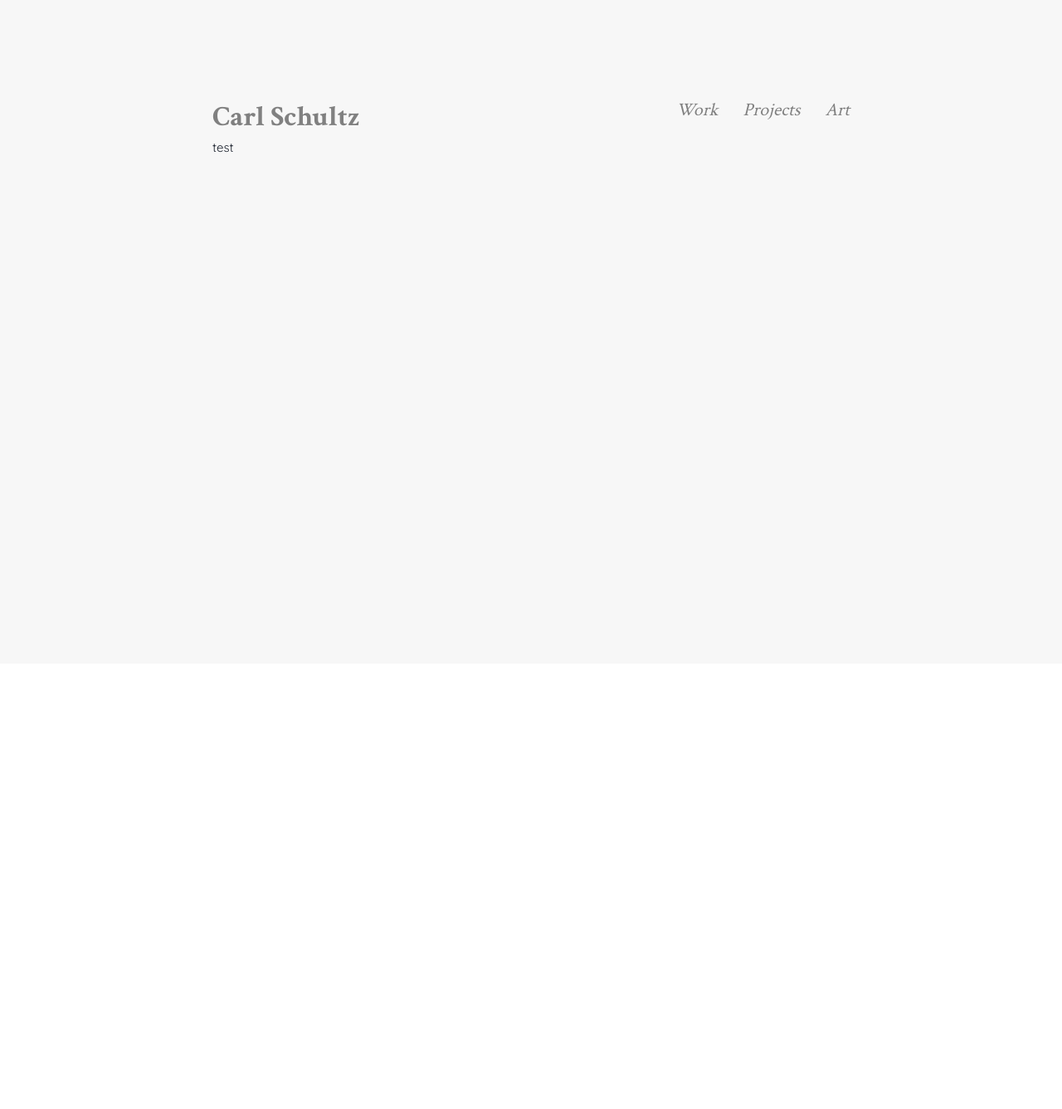
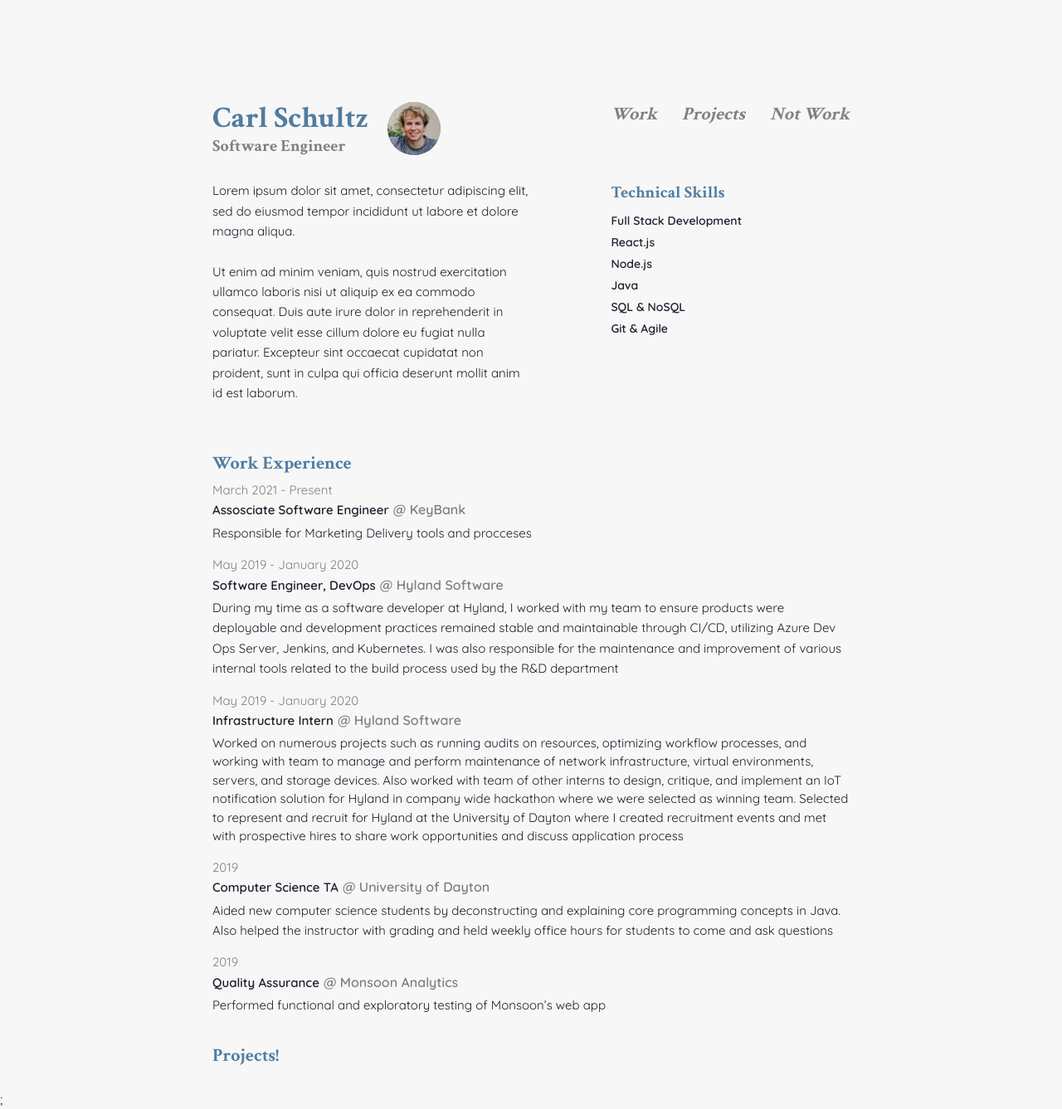
Before and after one commit to carl-schultz/portfolio, a React (Create React App) app: page / in a window 1280 px wide. Shown: the whole page at 83% size. Before the commit the page ends 800 px from the top, so only its background shows below. Built offline with nearby package versions, Linux system fonts and the light colour scheme.

Commit message:
heading, links, and work/project section

```diff
--- a/package.json
+++ b/package.json
@@ -3,11 +3,15 @@
   "version": "0.1.0",
   "private": true,
   "dependencies": {
+    "@chakra-ui/react": "^1.6.3",
+    "@emotion/react": "^11.4.0",
+    "@emotion/styled": "^11.3.0",
     "@fontsource/crimson-text": "^4.3.0",
     "@fontsource/quicksand": "^4.3.0",
     "@testing-library/jest-dom": "^5.12.0",
     "@testing-library/react": "^11.2.7",
     "@testing-library/user-event": "^12.8.3",
+    "framer-motion": "^4.1.17",
     "react": "^17.0.2",
     "react-dom": "^17.0.2",
     "react-scripts": "4.0.3",
--- a/public/index.html
+++ b/public/index.html
@@ -1,17 +1,15 @@
 <!DOCTYPE html>
 <html lang="en">
   <head>
-    <link rel="preconnect" href="https://fonts.gstatic.com"></link>
-      <link href="https://fonts.googleapis.com/css2?family=Crimson+Text:wght@400;700&display=swap" rel="stylesheet"></link>
     <meta charset="utf-8" />
     <link rel="icon" href="%PUBLIC_URL%/favicon.ico" />
     <meta name="viewport" content="width=device-width, initial-scale=1" />
     <meta name="theme-color" content="#000000" />
-    <meta
-      name="description"
-      content="Web site created using create-react-app"
-    />
+    <meta name="description" content="Web site created using create-react-app" />
     <link rel="apple-touch-icon" href="%PUBLIC_URL%/logo192.png" />
+    <link rel="preconnect" href="https://fonts.gstatic.com" />
+    <link rel="preconnect" href="https://fonts.gstatic.com" />
+    <link href="https://fonts.googleapis.com/css2?family=Crimson+Text:wght@700&family=Quicksand:wght@400;600&display=swap" rel="stylesheet" />
     <!--
       manifest.json provides metadata used when your web app is installed on a
       user's mobile device or desktop. See https://developers.google.com/web/fundamentals/web-app-manifest/
@@ -28,8 +26,9 @@
     -->
     <title>React App</title>
   </head>
-  <body>
+  <body style="background-color: #f7f7f7">
     <noscript>You need to enable JavaScript to run this app.</noscript>
+
     <div id="root"></div>
     <!--
       This HTML file is a template.
--- a/src/App.js
+++ b/src/App.js
@@ -1,21 +1,19 @@
-import { ChakraProvider, extendTheme, Box } from "@chakra-ui/react";
+import theme from "./theme";
+import { ChakraProvider } from "@chakra-ui/react";
 import Main from "./Main.js";
-
-const theme = extendTheme({
-  fontWeights: {
-    normal: 400,
-    bold: 700,
-  },
-  fontSizes: {},
-});
+import { useState, useEffect } from "react";
 
 function App() {
+  const [isReady, setIsReady] = useState(false);
+  useEffect(() => {
+    document.fonts.load("12px Quicksand").then(() => setIsReady(true));
+  }, []);
   return (
-    <Box bg="#f7f7f7">
+    isReady && (
       <ChakraProvider theme={theme}>
-        <Main />
+        <Main />;
       </ChakraProvider>
-    </Box>
+    )
   );
 }
 
--- a/src/Main.js
+++ b/src/Main.js
@@ -1,40 +1,187 @@
 import React from "react";
-import { Box, Text, Center, SimpleGrid, Stack, useBreakpointValue, Link, HStack, GridItem } from "@chakra-ui/react";
-
-import "@fontsource/crimson-text";
+import {
+  Box,
+  Tabs,
+  TabList,
+  TabPanels,
+  Tab,
+  TabPanel,
+  Text,
+  Heading,
+  Center,
+  SimpleGrid,
+  Stack,
+  useBreakpointValue,
+  Link,
+  HStack,
+  GridItem,
+  Avatar,
+} from "@chakra-ui/react";
 
 const Main = () => {
   const column = useBreakpointValue({ base: "1", md: "2" });
   const display = useBreakpointValue({ base: "none", md: "block" });
   const padding = useBreakpointValue({ base: "20px", md: "96px" });
+  const paddingWork = useBreakpointValue({ base: "0px", md: "20px" });
+  const float = useBreakpointValue({ base: "left", md: "right" });
 
   return (
-    <Box paddingTop={padding} height="100vh" bg="#f7f7f7">
+    <Box paddingTop={padding}>
       <Center>
-        <SimpleGrid columns={column} spacing={10} width="48em" margin="20px">
-          <Stack spacing="0px">
-            <Text align="left" color="grey" fontFamily="Crimson Text" fontSize="34px" fontWeight="bold">
+        <SimpleGrid columns={column} spacing="0px" width="48em" margin="20px">
+          <Stack spacing="35px">
+            <HStack>
+              <Box position="relative" top="5px">
+                <Heading align="left" color="#507ca1" paddingRight="15px">
                   Carl Schultz
-            </Text>
-            <Text fontFamily="Quicksand" fontSize="15px">
-              test
+                </Heading>
+                <Heading fontSize="20px" color="grey">
+                  Software Engineer
+                </Heading>
+              </Box>
+              <Avatar src="/headshot.jpg" size="lg" position="relative" top="5px"></Avatar>
+            </HStack>
+            <Text font="body" fontSize="15px" lineHeight="tall">
+              Lorem ipsum dolor sit amet, consectetur adipiscing elit, sed do eiusmod tempor incididunt ut labore et dolore magna aliqua. <br />
+              <br />
+              Ut enim ad minim veniam, quis nostrud exercitation ullamco laboris nisi ut aliquip ex ea commodo consequat. Duis aute irure dolor in
+              reprehenderit in voluptate velit esse cillum dolore eu fugiat nulla pariatur. Excepteur sint occaecat cupidatat non proident, sunt in
+              culpa qui officia deserunt mollit anim id est laborum.
             </Text>
           </Stack>
 
-          <GridItem align="right">
-            <HStack spacing="30px" justify="right" display={display}>
-              <Link fontSize="22px" fontStyle="italic" color="grey" fontFamily="Crimson Text">
+          <GridItem>
+            <Stack float={float}>
+              <HStack spacing="30px" display={display} paddingBottom="28px" paddingTop="5px">
+                <Link fontFamily="crimson text" fontSize="22px" fontStyle="italic" color="grey">
                   Work
                 </Link>
-              <Link fontSize="22px" fontStyle="italic" color="grey" fontFamily="Crimson Text">
+                <Link fontFamily="crimson text" fontSize="22px" fontStyle="italic" color="grey">
                   Projects
                 </Link>
-              <Link fontSize="22px" fontStyle="italic" color="grey" fontFamily="Crimson Text">
-                Art
+                <Link fontFamily="crimson text" fontSize="22px" fontStyle="italic" color="grey">
+                  Not Work
                 </Link>
               </HStack>
+              <Stack spacing="5px" paddingTop="30px">
+                <Heading color="#507ca1" fontSize="20px" fontWeight="bold" paddingBottom="7px">
+                  Technical Skills
+                </Heading>
+                <Text fontSize="14px" fontWeight="bold">
+                  Full Stack Development
+                </Text>
+                <Text fontSize="14px" fontWeight="bold">
+                  React.js
+                </Text>
+                <Text fontSize="14px" fontWeight="bold">
+                  Node.js
+                </Text>
+                <Text fontSize="14px" fontWeight="bold">
+                  Java
+                </Text>
+                <Text fontSize="14px" fontWeight="bold">
+                  SQL & NoSQL
+                </Text>
+                <Text fontSize="14px" fontWeight="bold">
+                  Git & Agile
+                </Text>
+              </Stack>
+            </Stack>
           </GridItem>
         </SimpleGrid>
+      </Center>
+      <Center>
+        <Stack spacing="35px" paddingTop={paddingWork} width="48em" margin="20px">
+          <Box id="work">
+            <Heading color="#507ca1" fontWeight="bold" fontSize="22px" paddingBottom="7px">
+              Work Experience
+            </Heading>
+            <Stack spacing="15px">
+              <Box>
+                <Text color="grey" fontSize="15px">
+                  March 2021 - Present
+                </Text>
+                <Text as="span" fontWeight="bold" fontSize="15px" paddingRight="5px">
+                  Assosciate Software Engineer
+                </Text>
+                <Text as="span" fontWeight="bold" color="grey">
+                  @ KeyBank
+                </Text>
+                <Text fontSize="15px" paddingTop="4px" lineHeight="tall">
+                  Responsible for Marketing Delivery tools and procceses
+                </Text>
+              </Box>
+              <Box>
+                <Text color="grey" fontSize="15px">
+                  May 2019 - January 2020
+                </Text>
+                <Text as="span" fontWeight="bold" fontSize="15px" paddingRight="5px">
+                  Software Engineer, DevOps
+                </Text>
+                <Text as="span" fontWeight="bold" color="grey">
+                  @ Hyland Software
+                </Text>
+                <Text fontSize="15px" paddingTop="4px" lineHeight="tall">
+                  During my time as a software developer at Hyland, I worked with my team to ensure products were deployable and development practices
+                  remained stable and maintainable through CI/CD, utilizing Azure Dev Ops Server, Jenkins, and Kubernetes. I was also responsible for
+                  the maintenance and improvement of various internal tools related to the build process used by the R&D department
+                </Text>
+              </Box>
+              <Box>
+                <Text color="grey" fontSize="15px">
+                  May 2019 - January 2020
+                </Text>
+                <Text as="span" fontWeight="bold" fontSize="15px" paddingRight="5px">
+                  Infrastructure Intern
+                </Text>
+                <Text as="span" fontWeight="bold" color="grey">
+                  @ Hyland Software
+                </Text>
+                <Text fontSize="15px" paddingTop="4px">
+                  Worked on numerous projects such as running audits on resources, optimizing workflow processes, and working with team to manage and
+                  perform maintenance of network infrastructure, virtual environments, servers, and storage devices. Also worked with team of other
+                  interns to design, critique, and implement an IoT notification solution for Hyland in company wide hackathon where we were selected
+                  as winning team. Selected to represent and recruit for Hyland at the University of Dayton where I created recruitment events and met
+                  with prospective hires to share work opportunities and discuss application process
+                </Text>
+              </Box>
+              <Box>
+                <Text color="grey" fontSize="15px">
+                  2019
+                </Text>
+                <Text as="span" fontWeight="bold" fontSize="15px" paddingRight="5px">
+                  Computer Science TA
+                </Text>
+                <Text as="span" fontWeight="bold" color="grey">
+                  @ University of Dayton
+                </Text>
+                <Text fontSize="15px" paddingTop="4px" lineHeight="tall">
+                  Aided new computer science students by deconstructing and explaining core programming concepts in Java. Also helped the instructor
+                  with grading and held weekly office hours for students to come and ask questions
+                </Text>
+              </Box>
+              <Box>
+                <Text color="grey" fontSize="15px">
+                  2019
+                </Text>
+                <Text as="span" fontWeight="bold" fontSize="15px" paddingRight="5px">
+                  Quality Assurance
+                </Text>
+                <Text as="span" fontWeight="bold" color="grey">
+                  @ Monsoon Analytics
+                </Text>
+                <Text fontSize="15px" paddingTop="4px" lineHeight="tall">
+                  Performed functional and exploratory testing of Monsoon’s web app
+                </Text>
+              </Box>
+            </Stack>
+          </Box>
+          <Box id="projects">
+            <Heading color="#507ca1" fontWeight="bold" fontSize="22px" paddingBottom="7px">
+              Projects!
+            </Heading>
+          </Box>
+        </Stack>
       </Center>
     </Box>
   );
--- a/src/index.js
+++ b/src/index.js
@@ -1,8 +1,6 @@
 import React from "react";
 import ReactDOM from "react-dom";
 import App from "./App";
-import "@fontsource/crimson-text";
-import "@fontsource/quicksand";
 
 ReactDOM.render(
   <React.StrictMode>
--- /dev/null
+++ b/src/theme.js
@@ -0,0 +1,14 @@
+import { extendTheme } from "@chakra-ui/react";
+
+const theme = extendTheme({
+  fonts: {
+    heading: "Crimson Text",
+    body: "Quicksand",
+  },
+  fontWeights: {
+    normal: 400,
+    bold: 600,
+  },
+});
+
+export default theme;
```
Also changed, not shown: public/headshot.jpg (added), 1 other file (tests, documents, lock files or other folders). Lines whose indentation alone changed are shown as unchanged.
